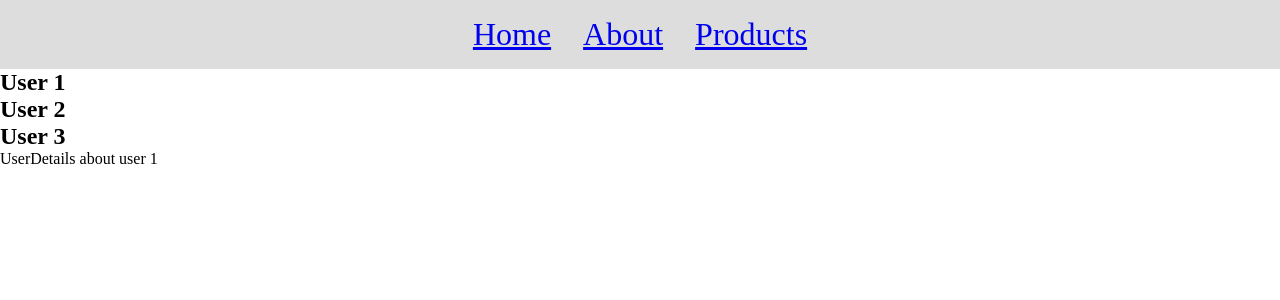
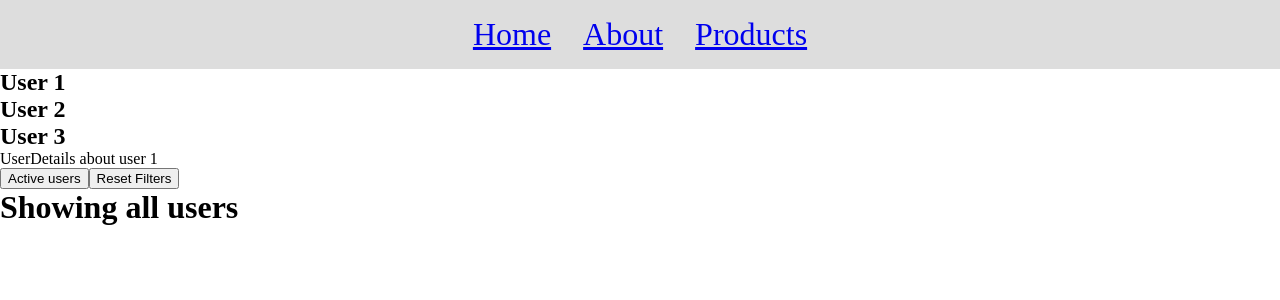
Before and after one commit to mahabur-rahman/all-in-one-react, a React (Create React App) app: page /users/1 in a window 1280 px wide. Shown: the top 300 px of the page. Built offline with nearby package versions, Linux system fonts and the light colour scheme.

Commit message:
Search Params

```diff
--- a/src/components/UserDetails.js
+++ b/src/components/UserDetails.js
@@ -1,5 +1,5 @@
 import React from "react";
-import { useParams, userParams } from "react-router-dom";
+import { useParams } from "react-router-dom";
 
 const UserDetails = () => {
   const { userId } = useParams();
--- a/src/components/Users.js
+++ b/src/components/Users.js
@@ -1,7 +1,10 @@
 import React from "react";
-import { Outlet } from "react-router-dom";
+import { Outlet, useSearchParams } from "react-router-dom";
 
 const Users = () => {
+  const [searchParams, setSearchParams] = useSearchParams();
+  const showActiveUsers = searchParams.get("filter") === "active";
+
   return (
     <div>
       <h2>User 1</h2>
@@ -9,6 +12,19 @@ const Users = () => {
       <h2>User 3</h2>
 
       <Outlet />
+
+      <div>
+        <button onClick={() => setSearchParams({ filter: "active" })}>
+          Active users
+        </button>
+        <button onClick={() => setSearchParams({})}>Reset Filters</button>
+
+        {showActiveUsers ? (
+          <h1>Showing active users</h1>
+        ) : (
+          <h1>Showing all users</h1>
+        )}
+      </div>
     </div>
   );
 };
```
